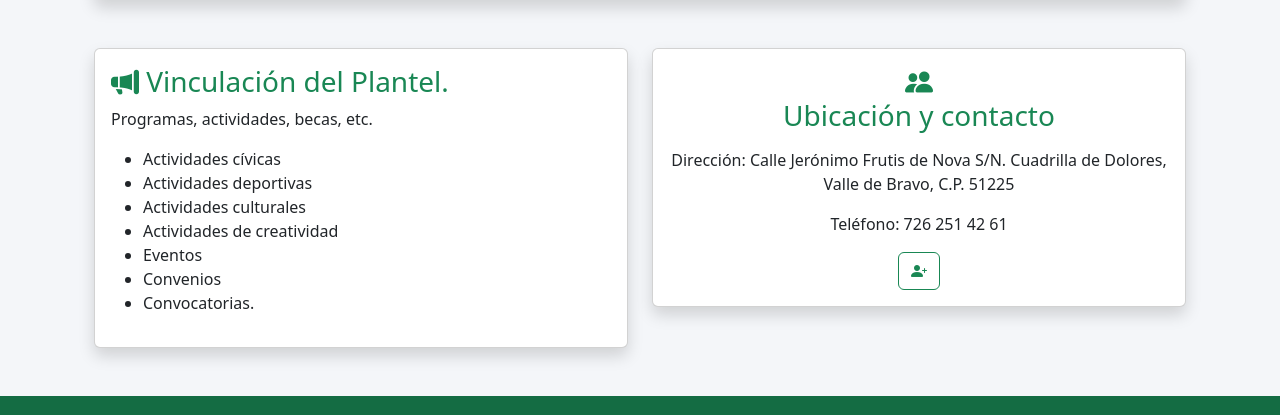
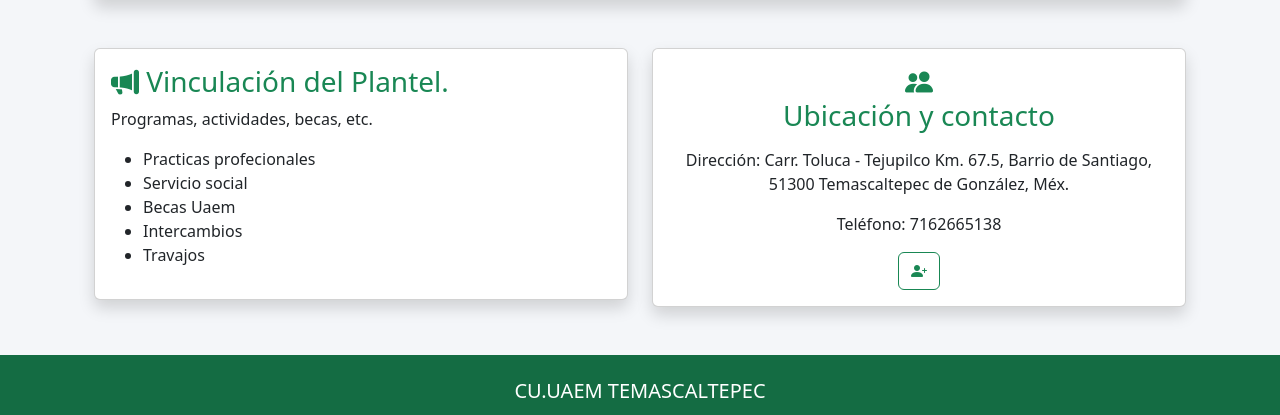
Before and after one commit to melty0704/RIESGOS_TI_TGG, a plain HTML site: page index.html in a window 1280 px wide. Shown: the part 1652-2067 px from the top of the page. Drawn offline with nearby package versions, Linux system fonts and the light colour scheme.

Commit message:
Update index.html

```diff
--- a/index.html
+++ b/index.html
@@ -289,7 +289,7 @@ color:white;
             </p>
 
             <div class="mt-auto">
-                <a href="https://mail.google.com/"
+                <a href="https://www.outlook.com"
                    class="btn btn-success"
                    target="_blank">
                     <i class="bi bi-box-arrow-in-right"></i>
@@ -430,13 +430,12 @@ Consulta tu Boleta
 
                     <ul>
 
-                        <li>Actividades cívicas</li>
-                         <li>Actividades deportivas</li>
-                         <li>Actividades culturales</li>
-                         <li>Actividades de creatividad</li>
-                         <li>Eventos</li>
-                         <li>Convenios</li>
-                          <li>Convocatorias.</li>
+                        <li>Practicas profecionales</li>
+                         <li>Servicio social</li>
+                         <li>Becas Uaem</li>
+                         <li>Intercambios</li>
+                         <li>Travajos</li>
+
                     </ul>
 
                 </div>
@@ -455,8 +454,8 @@ Consulta tu Boleta
                     </h3>
 
                     <p>
-                         Dirección: Calle Jerónimo Frutis de Nova S/N. Cuadrilla de Dolores, Valle de Bravo, C.P. 51225</p>
-                        <p>Teléfono: 726 251 42 61</p>
+                         Dirección: Carr. Toluca - Tejupilco Km. 67.5, Barrio de Santiago, 51300 Temascaltepec de González, Méx.</p>
+                        <p>Teléfono: 7162665138</p>
                     </p>
 
                     <button id="btnSeguir" class="btn btn-outline-success">
@@ -506,7 +505,7 @@ class="text-white fs-3 mx-2">
 </a>
 </div>
 <p class="mt-3">
-© 2026 - 2027 Mtra.Irma González Murillo
+© 2026 - 2027 Tania Gabriel Garcia
 </p> </div>
 </footer>
 
```
